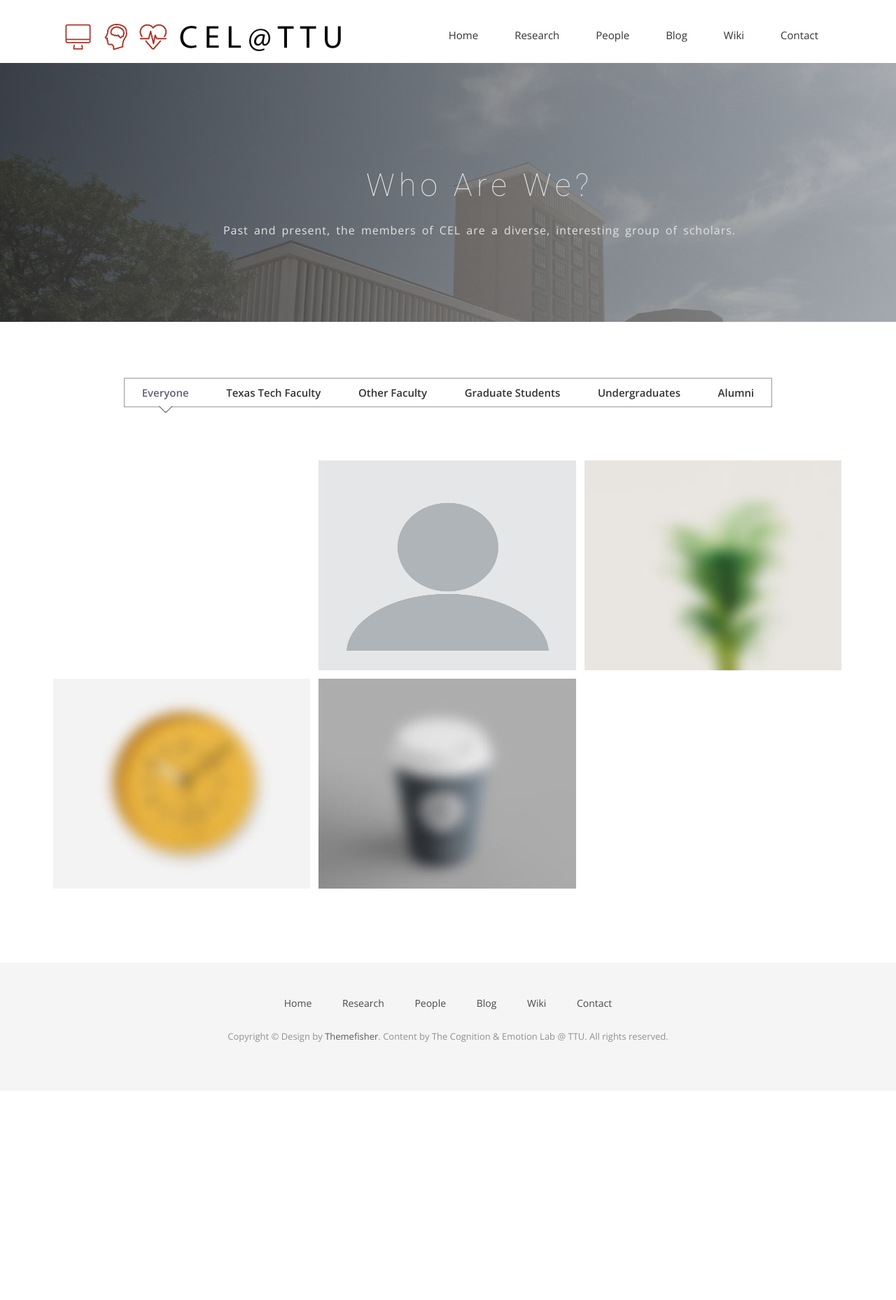
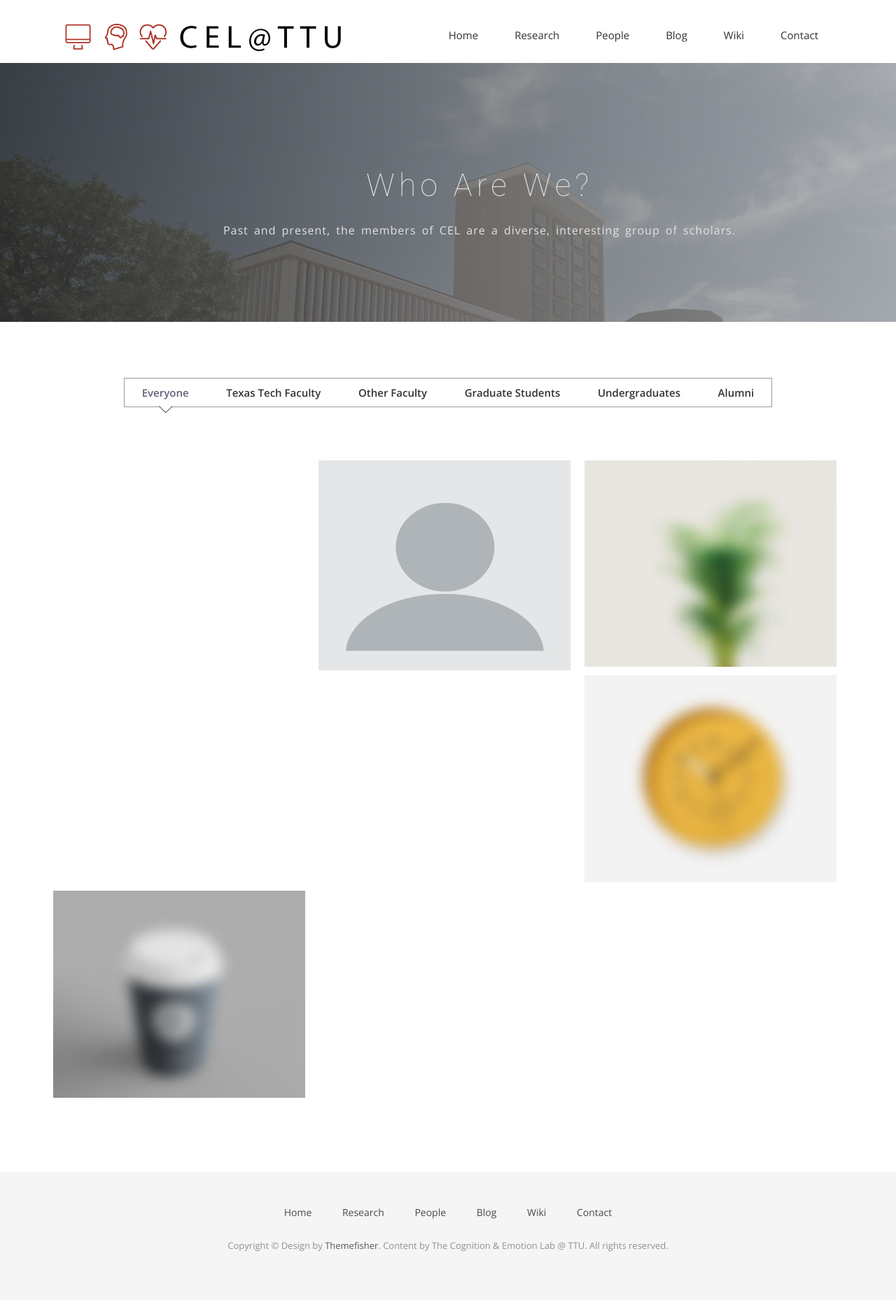
Before and after one commit to cognitionemotionlab/cognitionemotionlab.github.io, a Jekyll site: the page built from team.html, in a window 1280 px wide. Shown: the whole page at 70% size. Built offline with Jekyll 4.4.1, drawn with Linux system fonts in a browser that asks for light colours; nearby versions of some CDN libraries; some web fonts are replaced; before the commit the page ends 1559 px from its top, so only the background shows below that.

Commit message:
Forcing width standards.

```diff
--- a/css/airspace.css
+++ b/css/airspace.css
@@ -504,7 +504,7 @@ header .navbar-default .navbar-nav li a:hover {
   color: #655E7A;
 }
 #portfolio-work .block .portfolio-contant ul img {
-  width: 100%;
+  width: 360px;
   max-height: 300px;
   overflow: hidden;
 }
```
